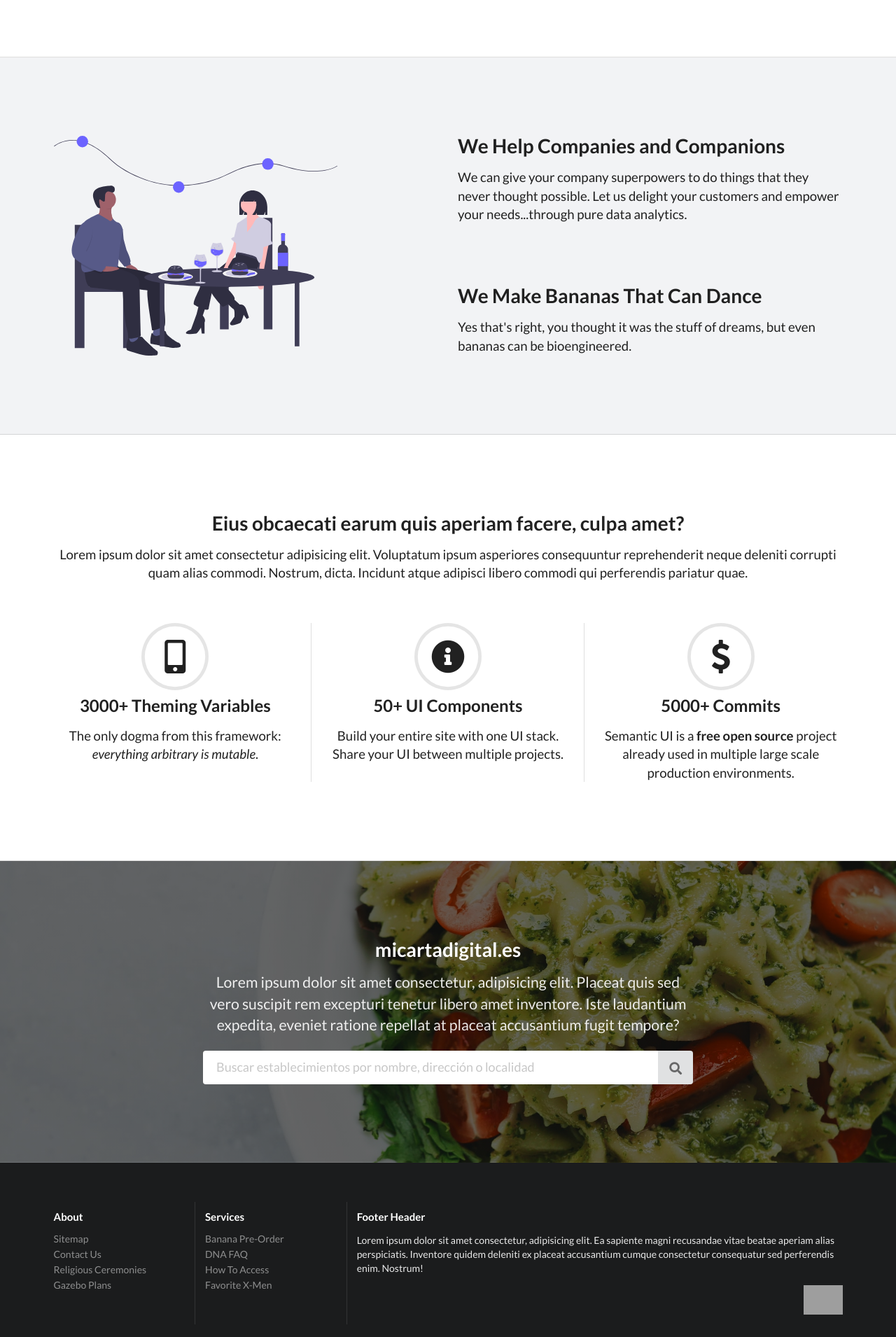
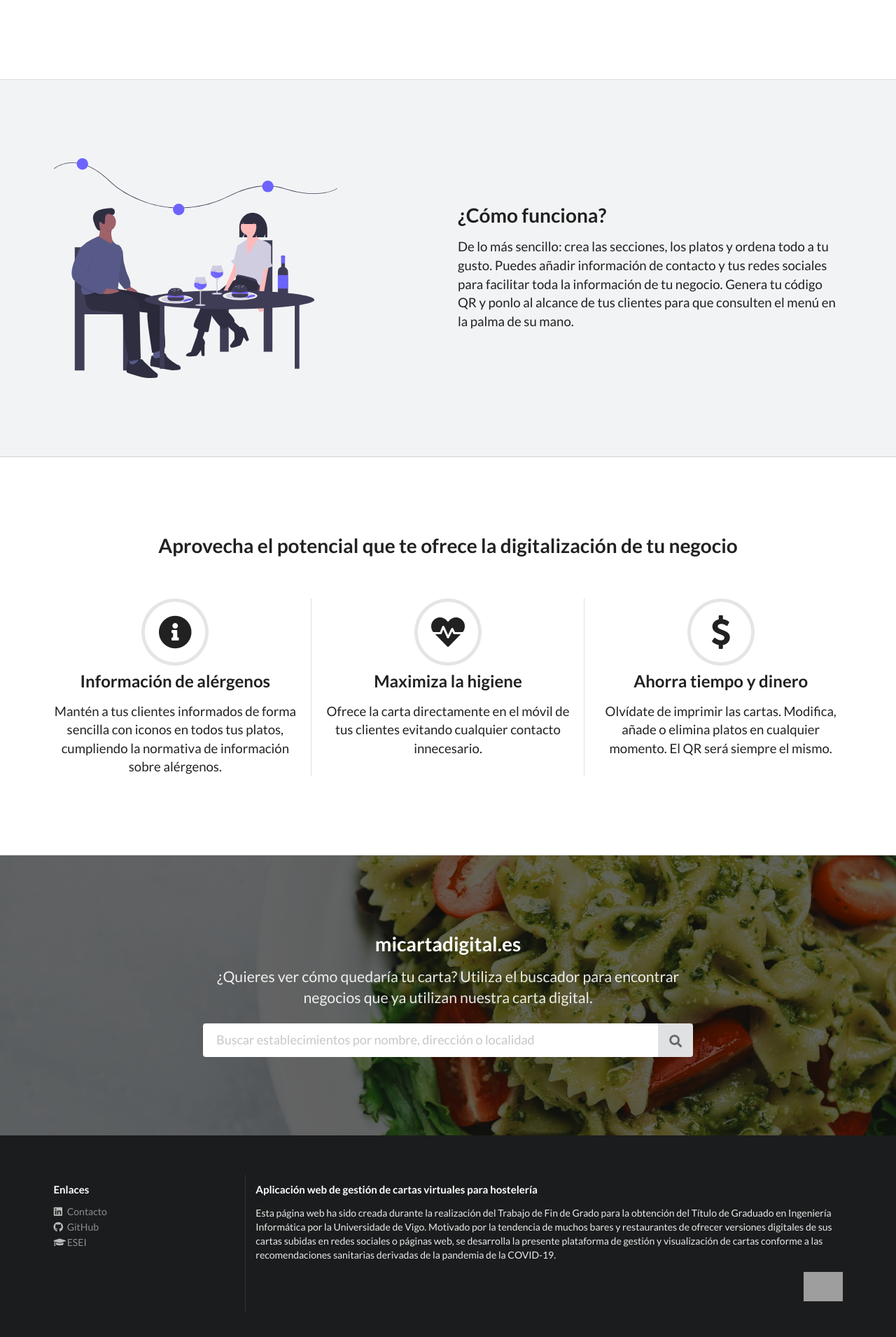
Before and after one commit to axnetg/micartadigital, a Django app: page / in a window 1280 px wide. Shown: the part 1177-3087 px from the top of the page at 70% size. Run offline with Django 3.2, Linux system fonts and the light colour scheme; parts of the project's set-up code (start-up, migrations or seed data) failed here and were passed over; some libraries are stand-ins or nearby versions; grey boxes are pictures that could not be loaded.

Commit message:
Reescritura de textos

```diff
--- a/app/www/accounts/templates/user_edit.html
+++ b/app/www/accounts/templates/user_edit.html
@@ -60,7 +60,7 @@
                     </div>
                 </div>
                 <input class="ui disabled inverted red button" name="user_delete" type="submit" value="Eliminar cuenta" />
-            </div>
+            </form>
         </div>
     </div>
 </div>
--- a/app/www/cartas/forms.py
+++ b/app/www/cartas/forms.py
@@ -136,7 +136,7 @@ class PlatoForm(forms.ModelForm):
             'titulo': forms.TextInput(attrs={'placeholder': 'Nombre del plato'}),
             'descripcion': forms.TextInput(attrs={'placeholder': 'Descripción del plato (opcional)'}),
             'precio': LabeledInput(attrs={'placeholder': 'Precio del plato', 'label': '€', 'right': True}),
-            'alergenos': forms.SelectMultiple(attrs={'class': 'ui search multiple selection dropdown', 'placeholder': 'Click para seleccionar'}),
+            'alergenos': forms.SelectMultiple(attrs={'class': 'ui search multiple selection dropdown'}),
             'orden': forms.HiddenInput(),
         }
         error_messages = {
--- a/app/www/cartas/models.py
+++ b/app/www/cartas/models.py
@@ -6,6 +6,7 @@ from django.urls import reverse
 from multiselectfield import MultiSelectField
 
 import json
+import urllib
 import uuid
 
 from .utils import *
@@ -45,8 +46,8 @@ class Establecimiento(models.Model):
         return reverse('establecimiento', kwargs={'slug': self.slug})
 
     def get_maps_url(self):
-        query = f'{self.nombre}, {self.codigo_postal}, {self.localidad}'
-        return f'https://maps.google.com/?q={query}'
+        query = {'q': f'{self.nombre}, {self.codigo_postal}, {self.localidad}'}
+        return f'https://maps.google.com/?{urllib.parse.urlencode(query)}'
 
     def display_direccion(self):
         return f'{self.calle}, {self.codigo_postal}, {self.localidad}'
--- a/app/www/cartas/templates/dashboard.html
+++ b/app/www/cartas/templates/dashboard.html
@@ -22,7 +22,7 @@
         <th>Establecimiento</th>
         <th>Teléfono</th>
         <th>Provincia</th>
-        <th>Carta</th>
+        <th>Enlace</th>
         <th></th>
       </tr>
     </thead>
@@ -39,6 +39,7 @@
         <td>
           <a href="{% url 'establecimiento' establecimiento.slug %}" target="_blank" class="ui label">
             {{ establecimiento.slug }}</a>
+          {% if not establecimiento.carta %}<span data-tooltip="Este establecimiento no dispone de una carta asociada" data-inverted=""><i class="yellow exclamation circle icon"></i></span>{% endif %}
         </td>
         <td class="right aligned">
           <div class="ui floating dropdown item">
--- a/app/www/cartas/templates/establecimiento_form.html
+++ b/app/www/cartas/templates/establecimiento_form.html
@@ -22,9 +22,9 @@
                 </div>
             </div>
             {% if form.instance.id and form.instance.imagen %}
-            <img class="ui fluid image" src="{{ form.instance.imagen.url }}" />
+            <img class="ui fluid image" src="{{ form.instance.imagen.url }}" alt="Imagen de portada" />
             {% else %}
-            <img class="ui fluid image" src="https://i.stack.imgur.com/y9DpT.jpg" />
+            <img class="ui fluid image" src="https://i.stack.imgur.com/y9DpT.jpg" alt="Imagen por defecto" />
             {% endif %}
         </div>
         {% for error in form.imagen.errors %}
--- a/app/www/static/css/cartas.css
+++ b/app/www/static/css/cartas.css
@@ -34,10 +34,10 @@
 #establecimiento-detalles {
     margin-top: 0;
 }
-#establecimiento-detalles h1 a {
+#establecimiento-detalles .header a {
     color: rgba(0,0,0,.6);
 }
-#establecimiento-detalles h1 a:hover {
+#establecimiento-detalles .header a:hover {
     text-decoration: underline;
 }
 
--- a/app/www/static/js/dashboard.js
+++ b/app/www/static/js/dashboard.js
@@ -33,7 +33,7 @@
         autoWidth: false,
         columnDefs: [
             { type: "html", targets: [0, 1] },
-            { width: "25%", targets: 0 },
+            { width: "25%", targets: [0, 2] },
             { orderable: false, targets: [1, -1] },
             { searchable: false, targets: -1 }
         ]
--- a/app/www/templates/base.html
+++ b/app/www/templates/base.html
@@ -2,9 +2,11 @@
 <html lang="es">
 
 <head>
-	<meta charset="utf-8" />
-	<meta name="viewport" content="width=device-width, initial-scale=1.0">
-	<meta name="author" content="axnetg" />
+	<meta charset="utf-8"/>
+	<meta name="viewport" content="width=device-width, initial-scale=1.0"/>
+	<meta name="author" content="axnetg"/>
+    <meta name="description" content="Aplicación web de gestión de cartas virtuales para hostelería"/>
+    <meta name="theme-color" content="#6c63ff"/>
 	<title>{% block title %}micartadigital.es{% endblock %}</title>
 
 	<link rel="icon" type="image/svg+xml" href="{% static 'icon/spinach.svg' %}">
--- a/app/www/templates/footer.html
+++ b/app/www/templates/footer.html
@@ -9,7 +9,8 @@
         </div>
         <div class="ui horizontal inverted small divided link list">
             <a class="item" href="{% url 'home' %}">Inicio</a>
-            <a class="item" href="{% url 'search-establecimiento' %}">Buscar</a>
+            <a class="item" href="{% url 'search-establecimiento' %}">Buscador</a>
+            <a class="item" href="https://www.linkedin.com/in/alejanvila" target="_blank">Contacto</a>
             <a class="item" href="https://github.com/axnetg/micartadigital" target="_blank">GitHub</a>
         </div>
     </div>
--- a/app/www/templates/home.html
+++ b/app/www/templates/home.html
@@ -10,11 +10,11 @@
 <div class="mobile hidden">
 	<div class="ui large top fixed borderless hidden menu">
 		<div class="ui container">
-			<a class="item" data-target="#home">Home</a>
-			<a class="item" data-target="#seg-1">Link #1</a>
-			<a class="item" data-target="#seg-2">Link #2</a>
-			<a class="item" data-target="#seg-3">Link #3</a>
-			<a class="item" data-target="#seg-4">Link #4</a>
+			<a class="item" data-target="#home">Inicio</a>
+			<a class="item" data-target="#seg-1">Carta digital</a>
+			<a class="item" data-target="#seg-2">Funcionamiento</a>
+			<a class="item" data-target="#seg-3">Características</a>
+			<a class="item" data-target="#seg-4">Buscador</a>
 			<div class="right menu">
 				<div class="item"><a href="{% url 'login' %}" class="ui primary button">Panel de usuario</a></div>
 			</div>
@@ -28,11 +28,11 @@
 		<div class="ui container">
 			<div class="ui large secondary inverted menu">
 				<!--<a class="toc item"><i class="sidebar icon"></i></a>-->
-				<a class="item" data-target="#home">Home</a>
-				<a class="item" data-target="#seg-1">Link #1</a>
-				<a class="item" data-target="#seg-2">Link #2</a>
-				<a class="item" data-target="#seg-3">Link #3</a>
-				<a class="item" data-target="#seg-4">Link #4</a>
+				<a class="item" data-target="#home">Inicio</a>
+                <a class="item" data-target="#seg-1">Carta digital</a>
+                <a class="item" data-target="#seg-2">Funcionamiento</a>
+                <a class="item" data-target="#seg-3">Características</a>
+                <a class="item" data-target="#seg-4">Buscador</a>
 				<div class="right item">
 					<a href="{% url 'login' %}" class="ui inverted button">Panel de usuario</a>
 				</div>
@@ -54,23 +54,21 @@
 		<div class="ui middle aligned stackable grid container">
 			<div class="row">
 				<div class="eight wide column">
-					<h3 class="ui header">We Help Companies and Companions</h3>
+					<h3 class="ui header">Mucho más que una carta</h3>
                     <p>
-						We can give your company superpowers to do things that they
-						never thought possible. Let us delight your customers and
-						empower your needs...through pure data analytics.
+                        Moderniza tu bar o restaurante con nuestra carta digital,
+                        un servicio intuitivo que te permitirá mostrar
+                        todos tus platos de forma sencilla y accesible,
+                        gestionando todo desde tu teléfono, tablet o PC.
+                        Regístrate gratis y crea ya tu código QR en cuestión de minutos.
                     </p>
-					<h4 class="ui horizontal header divider">
-						<span>Text</span>
-					</h4>
-					<h3 class="ui header">We Make Bananas That Can Dance</h3>
+					<h3 class="ui header">Ideal para grupos de restauración</h3>
                     <p>
-						Yes that's right, you thought it was the stuff of dreams, but
-						even bananas can be bioengineered.
+                        Optimiza la gestión de tu negocio, administrando múltiples establecimientos desde una misma cuenta, con cartas compartidas o individuales.
                     </p>
 				</div>
 				<div class="six wide right floated column">
-					<img class="ui large image" src="{% static 'img/undraw_street_food_hm5i.svg' %}" alt="Food truck" />
+					<img class="ui large image" src="{% static 'img/undraw_healthy_options_sdo3.svg' %}" alt="Carta digital" />
 				</div>
 			</div>
 		</div>
@@ -80,19 +78,14 @@
 		<div class="ui middle aligned stackable grid container">
 			<div class="row">
 				<div class="six wide left floated column">
-					<img class="ui large image" src="{% static 'img/undraw_special_event_4aj8.svg' %}" alt="Dining table" />
+					<img class="ui large image" src="{% static 'img/undraw_special_event_4aj8.svg' %}" alt="Mesa de restaurante" />
 				</div>
 				<div class="eight wide column">
-					<h3 class="ui header">We Help Companies and Companions</h3>
+					<h3 class="ui header">¿Cómo funciona?</h3>
                     <p>
-						We can give your company superpowers to do things that they
-						never thought possible. Let us delight your customers and
-						empower your needs...through pure data analytics.
-					</p>
-					<h3 class="ui header">We Make Bananas That Can Dance</h3>
-					<p>
-						Yes that's right, you thought it was the stuff of dreams, but
-						even bananas can be bioengineered.
+                        De lo más sencillo: crea las secciones, los platos y ordena todo a tu gusto.
+                        Puedes añadir información de contacto y tus redes sociales para facilitar toda la información de tu negocio.
+                        Genera tu código QR y ponlo al alcance de tus clientes para que consulten el menú en la palma de su mano.
                     </p>
 				</div>
 			</div>
@@ -103,38 +96,32 @@
 		<div class="ui center aligned relaxed stackable equal width grid container">
 			<div class="row">
 				<div class="column">
-					<h3 class="ui header">Eius obcaecati earum quis aperiam facere, culpa amet?</h3>
-					<p>
-						Lorem ipsum dolor sit amet consectetur adipisicing elit. Voluptatum ipsum asperiores consequuntur
-						reprehenderit neque deleniti corrupti quam alias commodi. Nostrum, dicta. Incidunt atque adipisci libero
-						commodi qui perferendis pariatur quae.
-					</p>
+					<h3 class="ui header">Aprovecha el potencial que te ofrece la digitalización de tu negocio</h3>
 				</div>
 			</div>
 			<div class="ui hidden divider"></div>
 			<div class="divided row">
 				<div class="column">
 					<h2 class="ui icon header">
-						<i class="ui circular mobile alternate icon"></i>
-						3000+ Theming Variables
+						<i class="ui circular info circle icon"></i>
+						Información de alérgenos
 					</h2>
-					<p>The only dogma from this framework: <em>everything arbitrary is mutable</em>.</p>
+					<p>Mantén a tus clientes informados de forma sencilla con iconos en todos tus platos, cumpliendo la normativa de información sobre alérgenos.</p>
 				</div>
 				<div class="column">
 					<h2 class="ui icon header">
-						<i class="ui circular info circle icon"></i>
-						50+ UI Components
+						<i class="ui circular heartbeat icon"></i>
+						Maximiza la higiene
 					</h2>
-					<p>Build your entire site with one UI stack. Share your UI between multiple projects.</p>
+                    <p>Ofrece la carta directamente en el móvil de tus clientes evitando cualquier contacto innecesario.</p>
 				</div>
 				<div class="column">
 					<h2 class="ui icon header">
 						<i class="ui circular dollar sign icon"></i>
-						5000+ Commits
+						Ahorra tiempo y dinero
 					</h2>
                     <p>
-						Semantic UI is a <b>free open source</b> project already used in multiple large scale production
-						environments.
+                        Olvídate de imprimir las cartas. Modifica, añade o elimina platos en cualquier momento. El QR será siempre el mismo.
                     </p>
 				</div>
 			</div>
@@ -144,10 +131,8 @@
 	<div id="seg-4" class="ui stripe inverted vertical center aligned segment">
 		<div class="ui text container">
 			<h1 class="ui inverted header">micartadigital.es</h1>
-			<p>Lorem ipsum dolor sit amet consectetur, adipisicing elit. Placeat quis sed vero suscipit rem excepturi
-				tenetur
-				libero amet inventore. Iste laudantium expedita, eveniet ratione repellat at placeat accusantium fugit
-				tempore?
+            <p>
+                ¿Quieres ver cómo quedaría tu carta? Utiliza el buscador para encontrar negocios que ya utilizan nuestra carta digital.
             </p>
 			<form class="ui big inverted form" action="{% url 'search-establecimiento' %}" method="GET">
 				<div class="field">
@@ -165,30 +150,24 @@
 	<div class="ui inverted vertical footer segment">
 		<div class="ui container">
 			<div class="ui inverted divided equal height stackable grid">
-				<div class="three wide column">
-					<h4 class="ui inverted header">About</h4>
+				<div class="four wide column">
+					<h4 class="ui inverted header">Enlaces</h4>
 					<div class="ui inverted link list">
-						<a class="item" href="/">Sitemap</a>
-						<a class="item" href="/">Contact Us</a>
-						<a class="item" href="/">Religious Ceremonies</a>
-						<a class="item" href="/">Gazebo Plans</a>
+						<a class="item" href="https://www.linkedin.com/in/alejanvila" target="_blank"><i class="linkedin icon"></i> Contacto</a>
+						<a class="item" href="https://github.com/axnetg/micartadigital" target="_blank"><i class="github icon"></i> GitHub</a>
+						<a class="item" href="https://esei.uvigo.es/" target="_blank"><i class="graduation cap icon"></i> ESEI</a>
 					</div>
 				</div>
-				<div class="three wide column">
-					<h4 class="ui inverted header">Services</h4>
-					<div class="ui inverted link list">
-						<a class="item" href="/">Banana Pre-Order</a>
-						<a class="item" href="/">DNA FAQ</a>
-						<a class="item" href="/">How To Access</a>
-						<a class="item" href="/">Favorite X-Men</a>
-					</div>
-				</div>
-				<div class="ten wide column">
-					<h4 class="ui inverted header">Footer Header</h4>
-					<p>Lorem ipsum dolor sit amet consectetur, adipisicing elit. Ea sapiente magni recusandae vitae beatae aperiam
-						alias perspiciatis. Inventore quidem deleniti ex placeat accusantium cumque consectetur consequatur sed
-						perferendis enim. Nostrum!</p>
-					<img class="esei logo" src="{% static 'img/esei-logo.png' %}" alt="ESEI logo" />
+				<div class="twelve wide column">
+					<h4 class="ui inverted header">Aplicación web de gestión de cartas virtuales para hostelería</h4>
+                    <p>
+                        Esta página web ha sido creada durante la realización del Trabajo de Fin de Grado para la obtención del Título
+                        de Graduado en Ingeniería Informática por la Universidade de Vigo. Motivado por la tendencia de muchos bares
+                        y restaurantes de ofrecer versiones digitales de sus cartas subidas en redes sociales o páginas web, se desarrolla
+                        la presente plataforma de gestión y visualización de cartas conforme a las recomendaciones sanitarias derivadas
+                        de la pandemia de la COVID-19.
+                    </p>
+					<a href="https://esei.uvigo.es/" target="_blank"><img class="esei logo" src="{% static 'img/esei-logo.png' %}" alt="Logo ESEI" /></a>
 				</div>
 			</div>
 		</div>
```
Also changed, not shown: app/www/cartas/templates/establecimiento_details.html (+8 -8 lines), app/www/cartas/templates/establecimiento_search.html (+5 -5 lines). Lines whose indentation alone changed are shown as unchanged.
